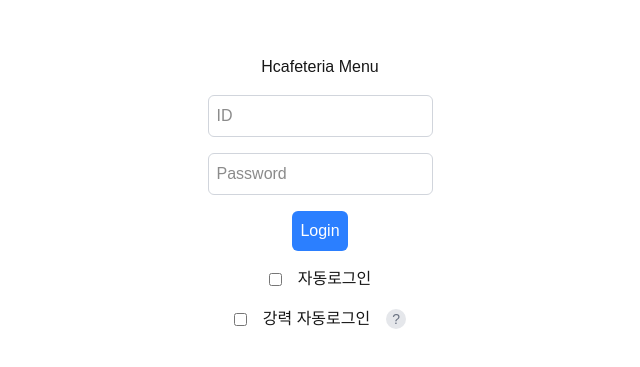
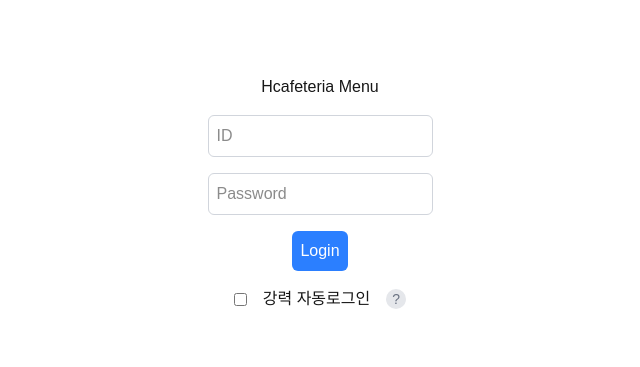
Before and after one commit to LimFull/lunch-menu, a Next.js app: page / in a window 1280 px wide. Shown: the part 207-574 px from the top of the page, without its empty margins (320-960 px from the left). Built offline with nearby package versions, Linux system fonts and the light colour scheme; sample sign-in values are in the browser's storage.

Commit message:
fix: 자동로그인 제거

```diff
--- a/app/components/modules/ClientLayout.tsx
+++ b/app/components/modules/ClientLayout.tsx
@@ -16,7 +16,7 @@ function ClientLayout({ children }: { children: React.ReactNode }) {
     const user = localStorage.getItem('user');
     const parsedUser = JSON.parse(user??'');
 
-    if (user) { setUser((prev) => ({...prev, ...parsedUser, osDvCd:parsedUser.osDvCd??prev.osDvCd??'I', userCurrAppVer:parsedUser.userCurrAppVer??prev.userCurrAppVer??'1.8.6'}));
+    if (user) { setUser((prev) => ({...prev, ...parsedUser, isAutoLogin:true, osDvCd:parsedUser.osDvCd??prev.osDvCd??'I', userCurrAppVer:parsedUser.userCurrAppVer??prev.userCurrAppVer??'1.8.6'}));
     }
   }, []);
 
--- a/app/components/modules/Login.tsx
+++ b/app/components/modules/Login.tsx
@@ -105,10 +105,6 @@ function Login() {
       <input type="password" placeholder="Password" className="border border-gray-300 p-2 rounded-md" value={currentPassword} onChange={(e) => setCurrentPassword(e.target.value)} />
       <button className="bg-blue-500 text-white p-2 rounded-md" onClick={() => {handleLogin()}}>Login</button>
       <div className="flex flex-row items-center justify-center gap-4">
-        <input type="checkbox" className="border border-gray-300 p-2 rounded-md" checked={user?.isAutoLogin === undefined ? false : user.isAutoLogin } onChange={(e) => setUser((prev:User) => ({...prev, isAutoLogin:e.target.checked}))} />
-        <label htmlFor="autoLogin">자동로그인</label>
-      </div>
-      <div className="flex flex-row items-center justify-center gap-4">
         <input type="checkbox" className="border border-gray-300 p-2 rounded-md" checked={isPowerAutoLogin} onChange={(e) => setIsPowerAutoLogin(e.target.checked)} />
         <label htmlFor="autoLogin">강력 자동로그인</label>
         <Tooltip text="강력 자동로그인은 쿠키를 사용하여 자동으로 로그인을 합니다." position="bottom" delay={10}>
```
